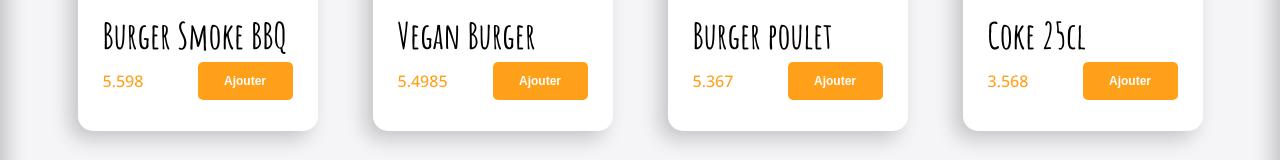
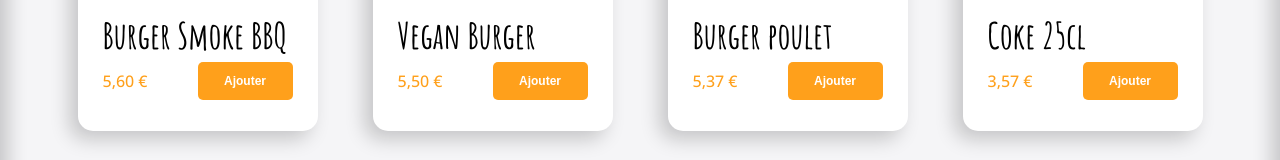
Before and after one commit to Ovgodd/crazee-burger, a React (Create React App) app: page /order/1 in a window 1280 px wide. Shown: the part 364-524 px from the top of the page. Built offline with nearby package versions, Linux system fonts and the light colour scheme.

Commit message:
🐛 F05: ORDER > MENU > readd formatPrice that was deleted before

```diff
--- a/src/components/pages/order/Main/Menu.js
+++ b/src/components/pages/order/Main/Menu.js
@@ -10,7 +10,11 @@ export default function Menu() {
   return (
     <MenuStyled>
       {menu.map(({ title, imageSource, price }) => (
-        <CardStyled title={title} image={imageSource} price={price} />
+        <CardStyled
+          title={title}
+          image={imageSource}
+          price={formatPrice(price)}
+        />
       ))}
     </MenuStyled>
   );
```
